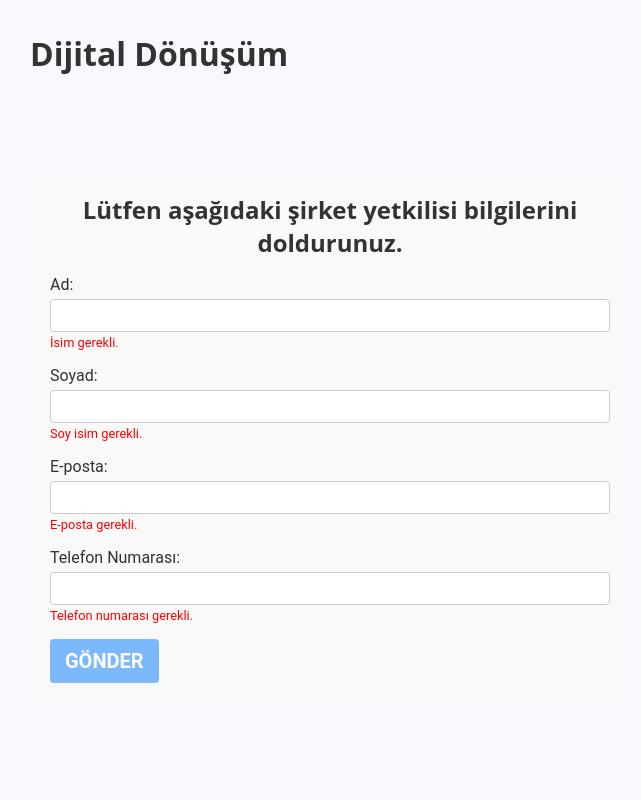
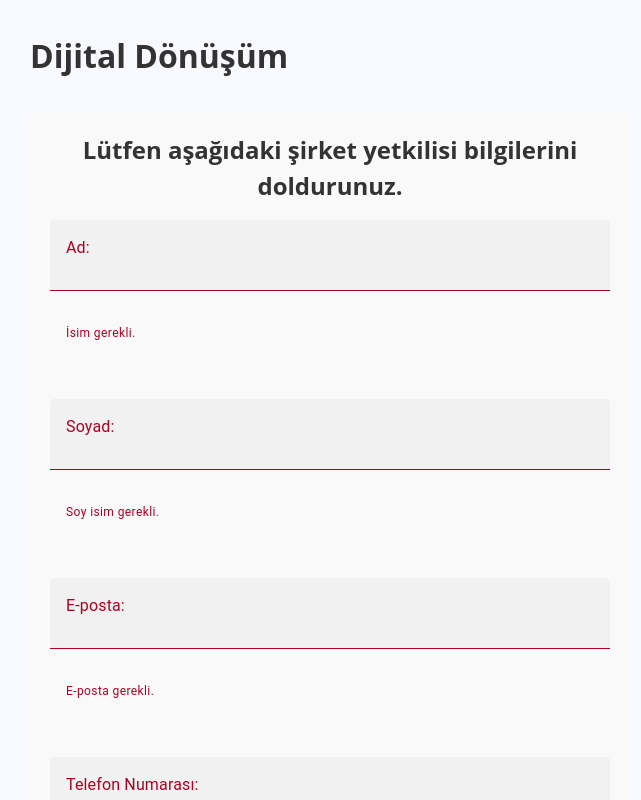
Before and after one commit to Casm9/dijitalDonusum, a Vue app in the folder frontend/: page / in a window 1280 px wide. Shown: the top 800 px of the page, without its empty margins (310-951 px from the left). Built offline with nearby package versions, Linux system fonts and the light colour scheme.

Commit message:
added vuetify library

```diff
--- a/frontend/package.json
+++ b/frontend/package.json
@@ -15,7 +15,8 @@
   "dependencies": {
     "axios": "^1.7.2",
     "sweetalert2": "^11.11.1",
-    "vue": "^3.4.21"
+    "vue": "^3.4.21",
+    "vuetify": "^3.6.10"
   },
   "devDependencies": {
     "@rushstack/eslint-patch": "^1.8.0",
--- a/frontend/src/components/Form.vue
+++ b/frontend/src/components/Form.vue
@@ -1,29 +1,17 @@
 <template>
     <div class="form-container">
         <h2>Lütfen aşağıdaki şirket yetkilisi bilgilerini doldurunuz.</h2>
-        <form @submit.prevent="handleSubmit">
-            <div>
-                <label for="name">Ad:</label>
-                <input type="text" id="name" v-model="formData.name" required />
-                <span v-if="nameError" class="error">{{ nameError }}</span>
-            </div>
-            <div>
-                <label for="surname">Soyad:</label>
-                <input type="text" id="surname" v-model="formData.surname" required />
-                <span v-if="surnameError" class="error">{{ surnameError }}</span>
-            </div>
-            <div>
-                <label for="email">E-posta:</label>
-                <input type="email" id="email" v-model="formData.email" required />
-                <span v-if="emailError" class="error">{{ emailError }}</span>
-            </div>
-            <div>
-                <label for="telno">Telefon Numarası:</label>
-                <input type="tel" id="telno" v-model="formData.telno" required />
-                <span v-if="telnoError" class="error">{{ telnoError }}</span>
-            </div>
-            <button type="submit" :disabled="!isFormValid">Gönder</button>
-        </form>
+        <v-form @submit.prevent="handleSubmit">
+            <v-text-field label="Ad:" v-model="formData.name" :error-messages="nameError">
+            </v-text-field>
+            <v-text-field label="Soyad:" v-model="formData.surname" :error-messages="surnameError">
+            </v-text-field>
+            <v-text-field label="E-posta:" v-model="formData.email" :error-messages="emailError">
+            </v-text-field>
+            <v-text-field label="Telefon Numarası:" v-model="formData.telno" :error-messages="telnoError">
+            </v-text-field>
+            <v-btn color="success" type="submit" :disabled="!isFormValid">Gönder</v-btn>
+        </v-form>
     </div>
 </template>
 
--- a/frontend/src/components/Quiz.vue
+++ b/frontend/src/components/Quiz.vue
@@ -1,7 +1,7 @@
 <template>
     <section v-if="!quizCompleted">
         <Question :question="getCurrentQuestion" :setAnswer="setAnswer" />
-        <button @click="nextQuestion" :disabled="getCurrentQuestion.selected === null">{{ 'Bir sonraki soru' }}</button>
+        <v-btn color="success" @click="nextQuestion" :disabled="getCurrentQuestion.selected === null">{{ 'Bir sonraki soru' }}</v-btn>
     </section>
     <section v-else class="completed">
         <h1 class="completed">{{ resultData.title }}</h1>
--- a/frontend/src/main.ts
+++ b/frontend/src/main.ts
@@ -1,4 +1,23 @@
 import { createApp } from 'vue'
+// Vuetify
+import 'vuetify/styles'
+import { createVuetify } from 'vuetify'
+import { aliases, mdi } from 'vuetify/iconsets/mdi'
+import * as components from 'vuetify/components'
+import * as directives from 'vuetify/directives'
+
 import App from './App.vue'
 
-createApp(App).mount('#app')
+const vuetify = createVuetify({
+    components,
+    directives,
+    icons: {
+        defaultSet: 'mdi',
+        aliases,
+        sets: {
+          mdi,
+        },
+    },
+})
+
+createApp(App).use(vuetify).mount('#app')
```
Also changed, not shown: 1 other file (tests, documents, lock files or other folders).
